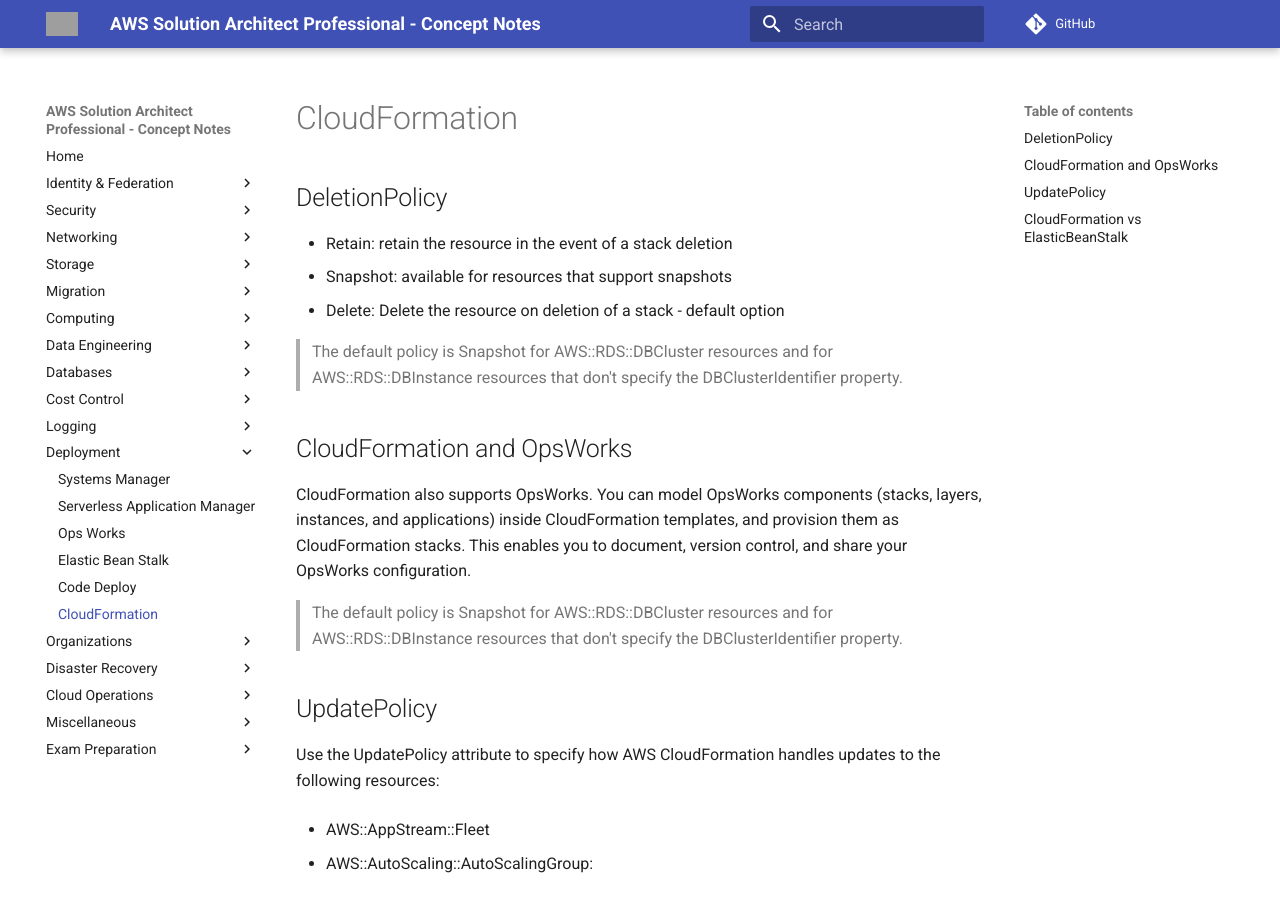
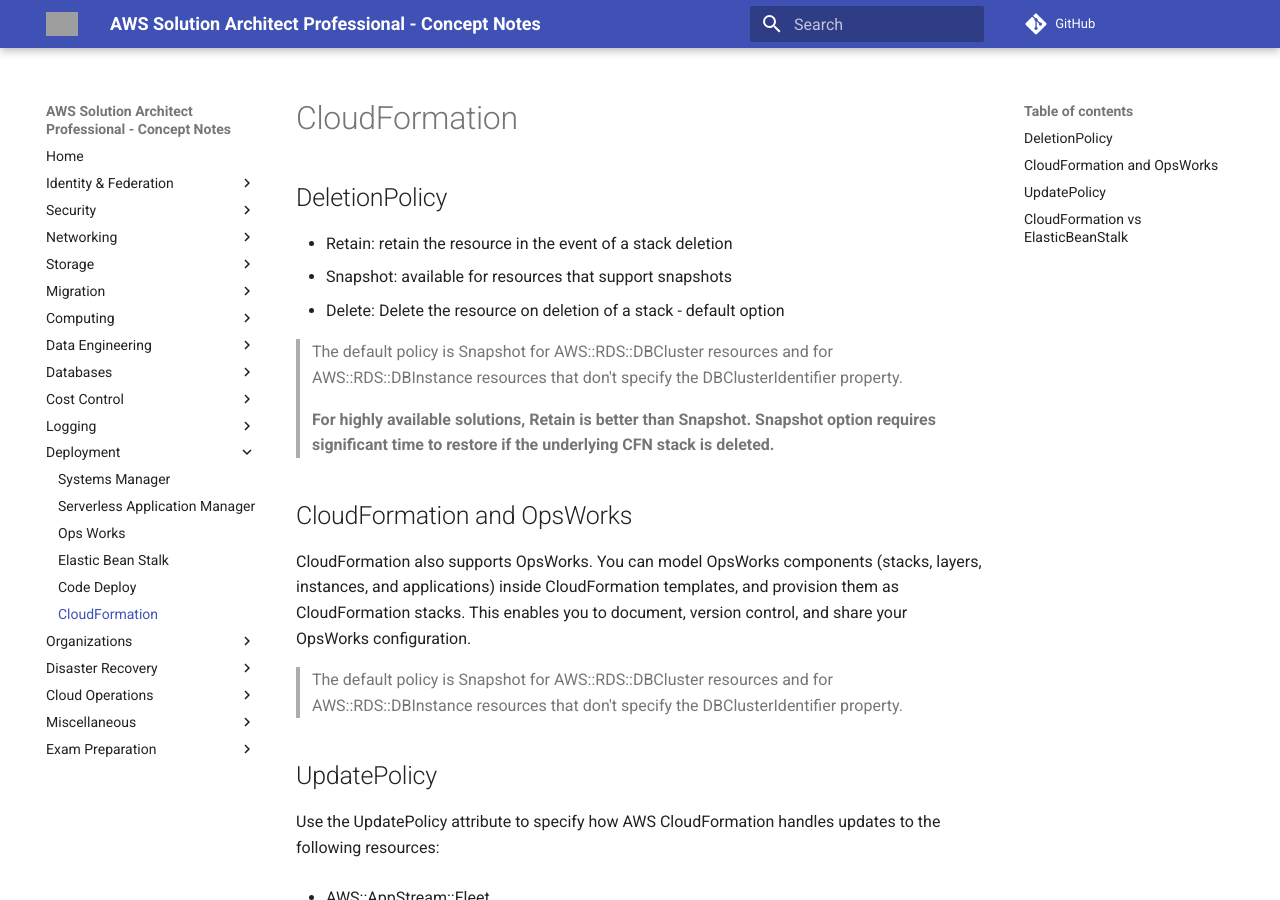
Before and after one commit to jeyabalajis/aws-certified-sa-pro-notes, an MkDocs documentation site: the page built from docs/deployment/cloudformation.md, in a window 1280 px wide and 900 px high. Built offline with MkDocs 1.6.1 and Material for MkDocs 9.7.7, drawn with Linux system fonts in a browser that asks for light colours; comment, search, counter and statistics services are not loaded; grey boxes are pictures that could not be loaded.

Commit message:
Update cloudformation.md

```diff
--- a/docs/deployment/cloudformation.md
+++ b/docs/deployment/cloudformation.md
@@ -7,6 +7,8 @@
 - Delete: Delete the resource on deletion of a stack - default option
 
 > The default policy is Snapshot for AWS::RDS::DBCluster resources and for AWS::RDS::DBInstance resources that don't specify the DBClusterIdentifier property.
+
+> **For highly available solutions, Retain is better than Snapshot. Snapshot option requires significant time to restore if the underlying CFN stack is deleted.**
 
 ## CloudFormation and OpsWorks
 
```
